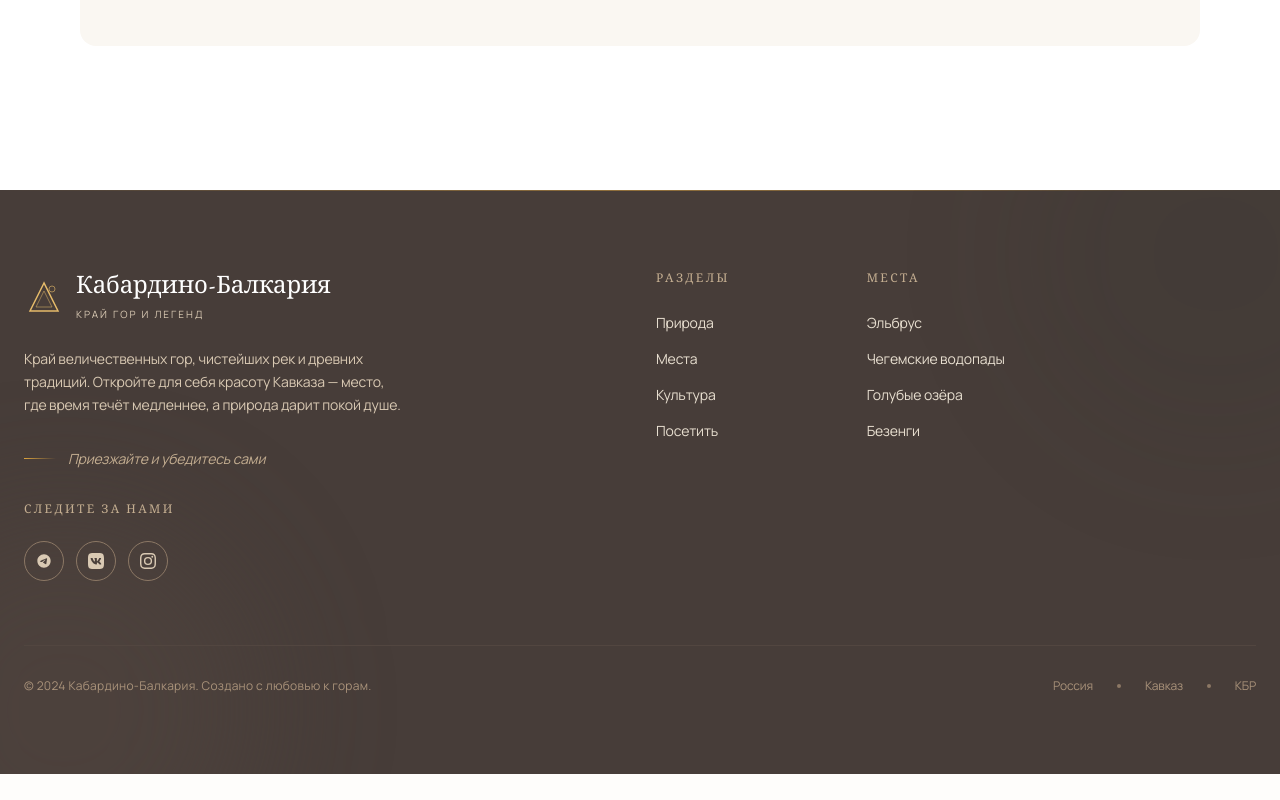
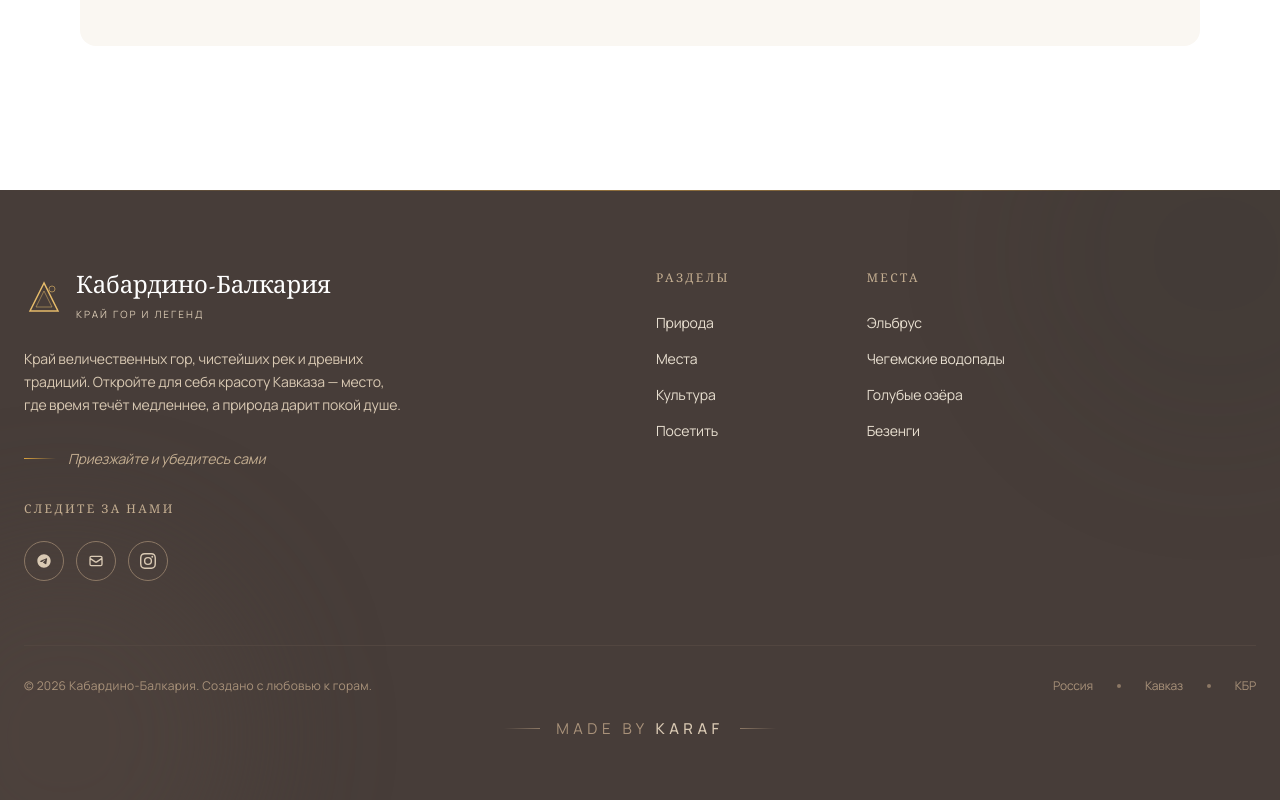
Before and after one commit to alenki/kabardinobalkaria.com, a React (Vite) app: page /mesta#bezengi in a window 1280 px wide. Shown: the part 6853-7653 px from the top of the page. Before the commit the page ends 7627 px from the top, so only its background shows below. Built offline with nearby package versions, Linux system fonts and the light colour scheme.

Commit message:
Footer finished

```diff
--- a/src/components/Footer.tsx
+++ b/src/components/Footer.tsx
@@ -28,7 +28,7 @@ export default function Footer() {
         <div className="absolute -bottom-32 -left-32 w-96 h-96 rounded-full bg-earth-800/50 blur-3xl" />
       </div>
 
-      <div className="relative max-w-7xl mx-auto px-6 py-20">
+      <div className="relative max-w-7xl mx-auto px-6 pt-20 pb-15">
         <div className="grid grid-cols-1 md:grid-cols-2 lg:grid-cols-12 gap-12 lg:gap-8">
           {/* Brand */}
           <div className="lg:col-span-5">
@@ -104,7 +104,7 @@ export default function Footer() {
             <h4 className="text-xs tracking-[0.2em] uppercase text-cream-500 mb-6">Следите за нами</h4>
             <div className="flex items-center gap-3">
               <a
-                href="https://t.me/"
+                href="https://t.me/karafco"
                 target="_blank"
                 rel="noopener noreferrer"
                 className="w-10 h-10 rounded-full border border-cream-700 flex items-center justify-center text-cream-400 hover:text-white hover:border-cream-500 hover:bg-cream-800/20 transition-all duration-300"
@@ -115,18 +115,16 @@ export default function Footer() {
                 </svg>
               </a>
               <a
-                href="https://vk.com/"
-                target="_blank"
-                rel="noopener noreferrer"
+                href="mailto:okaraf07@gmail.com"
                 className="w-10 h-10 rounded-full border border-cream-700 flex items-center justify-center text-cream-400 hover:text-white hover:border-cream-500 hover:bg-cream-800/20 transition-all duration-300"
-                aria-label="VKontakte"
+                aria-label="Email"
               >
-                <svg className="w-4 h-4" fill="currentColor" viewBox="0 0 24 24">
-                  <path d="M15.684 0H8.316C1.592 0 0 1.592 0 8.316v7.368C0 22.408 1.592 24 8.316 24h7.368C22.408 24 24 22.408 24 15.684V8.316C24 1.592 22.408 0 15.684 0zm3.692 17.123h-1.744c-.66 0-.864-.525-2.05-1.727-1.033-1.001-1.49-1.135-1.744-1.135-.356 0-.458.102-.458.593v1.575c0 .424-.135.678-1.253.678-1.846 0-3.896-1.118-5.335-3.202C4.624 10.857 4 8.57 4 8.096c0-.254.102-.491.593-.491h1.744c.44 0 .61.203.78.678.847 2.455 2.27 4.607 2.862 4.607.22 0 .322-.102.322-.66V9.721c-.068-1.186-.695-1.287-.695-1.71 0-.203.17-.407.44-.407h2.744c.373 0 .508.203.508.643v3.473c0 .372.17.508.271.508.22 0 .407-.136.813-.542 1.254-1.406 2.151-3.574 2.151-3.574.119-.254.322-.491.763-.491h1.744c.525 0 .644.27.525.643-.22 1.017-2.354 4.031-2.354 4.031-.186.305-.254.44 0 .78.186.254.796.779 1.203 1.253.745.847 1.32 1.558 1.473 2.05.17.49-.085.744-.576.744z" />
+                <svg className="w-4 h-4" fill="none" stroke="currentColor" viewBox="0 0 24 24" strokeWidth="2">
+                  <path strokeLinecap="round" strokeLinejoin="round" d="M3 8l7.89 5.26a2 2 0 002.22 0L21 8M5 19h14a2 2 0 002-2V7a2 2 0 00-2-2H5a2 2 0 00-2 2v10a2 2 0 002 2z" />
                 </svg>
               </a>
               <a
-                href="https://instagram.com/"
+                href="https://www.instagram.com/okaraf_/"
                 target="_blank"
                 rel="noopener noreferrer"
                 className="w-10 h-10 rounded-full border border-cream-700 flex items-center justify-center text-cream-400 hover:text-white hover:border-cream-500 hover:bg-cream-800/20 transition-all duration-300"
@@ -144,7 +142,7 @@ export default function Footer() {
         <div className="mt-16 pt-8 border-t border-earth-800">
           <div className="flex flex-col md:flex-row justify-between items-center gap-4">
             <p className="text-cream-600 text-xs tracking-wide">
-              © 2024 Кабардино-Балкария. Создано с любовью к горам.
+              © 2026 Кабардино-Балкария. Создано с любовью к горам.
             </p>
             <div className="flex items-center gap-6 text-cream-600 text-xs">
               <span>Россия</span>
@@ -154,6 +152,20 @@ export default function Footer() {
               <span>КБР</span>
             </div>
           </div>
+
+          {/* Made by KARAF badge */}
+          <a
+            href="https://okaraf.ru"
+            target="_blank"
+            rel="noopener noreferrer"
+            className="mt-6 flex justify-center items-center gap-4 text-cream-600 hover:text-cream-400 transition-colors duration-300 group"
+          >
+            <span className="w-9 h-px bg-gradient-to-r from-transparent to-cream-700 group-hover:to-gold-500/50 transition-colors duration-300" />
+            <span className="text-[15px] tracking-[0.3em] uppercase">
+              made by <span className="text-cream-400 group-hover:text-gold-400 transition-colors duration-300 font-medium">KARAF</span>
+            </span>
+            <span className="w-9 h-px bg-gradient-to-l from-transparent to-cream-700 group-hover:to-gold-500/50 transition-colors duration-300" />
+          </a>
         </div>
       </div>
     </footer>
```
